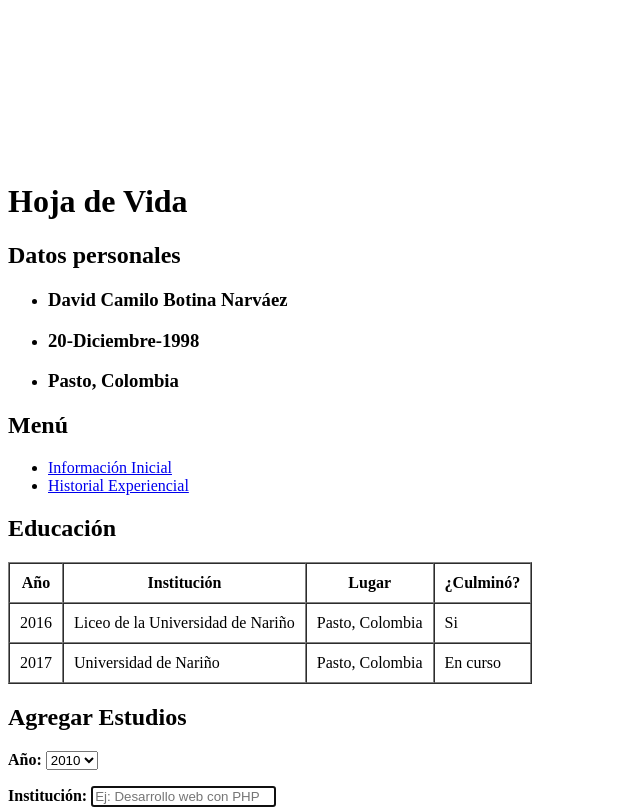
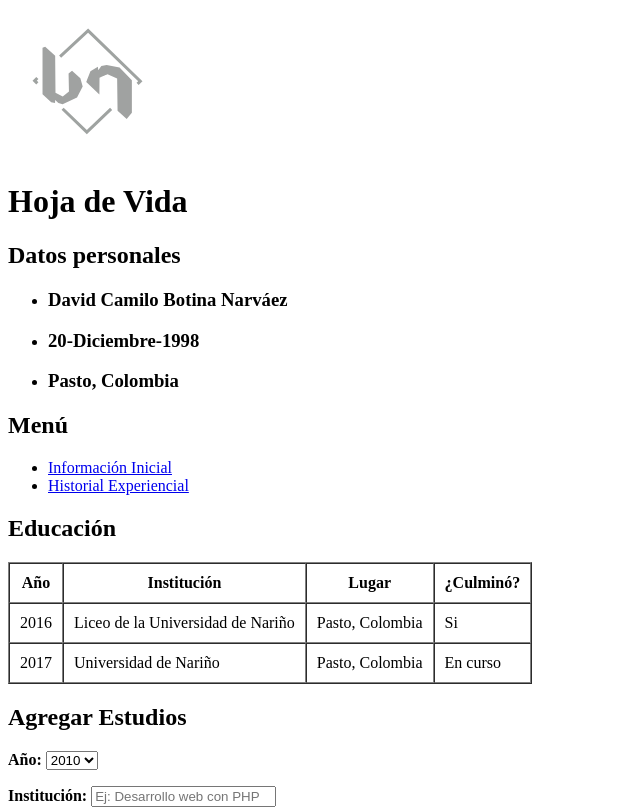
Before and after one commit to Davidbn20/Evaluacion-html-1, a plain HTML site: page educacion.html in a window 1280 px wide. Shown: the top 810 px of the page, without its empty margins (0-640 px from the left). Drawn offline with Linux system fonts and the light colour scheme.

Commit message:
completa

```diff
--- a/educacion.html
+++ b/educacion.html
@@ -7,7 +7,49 @@
   </head>
   <body>
     <header>
-      <svg>
+      <?xml version="1.0" encoding="utf-8"?>
+      <!-- Generator: Adobe Illustrator 16.0.0, SVG Export Plug-In . SVG Version: 6.00 Build 0)  -->
+      <!DOCTYPE svg PUBLIC "-//W3C//DTD SVG 1.1//EN" "http://www.w3.org/Graphics/SVG/1.1/DTD/svg11.dtd">
+      <svg version="1.1" xmlns="http://www.w3.org/2000/svg" xmlns:xlink="http://www.w3.org/1999/xlink" x="0px" y="0px" width="160px" height="150px" viewBox="0 0 841.89 595.28" enable-background="new 0 0 841.89 595.28" xml:space="preserve">
+        <g id="Capa_1">
+	        <path fill="none" stroke="#000000" stroke-miterlimit="10" d="M152.363,231.495"/>
+	        <path fill="none" stroke="#000000" stroke-miterlimit="10" d="M168.696,78.146"/>
+	      <g id="XMLID_1_">
+		    <g>
+			     <path fill="#A0A2A1" d="M380.758,273.264l12.26,42.528l-29.82,57.929l-75.858,35.567l-22.224-6.315l-16.923-16.347
+				    c-0.576,16.64-0.576,16.64-0.576,16.64l-20.356-4.595l-45.6-42.158V112.169l14.05-5.739l52.482,47.32l1.721,195.312l38.14,19.496
+				    l32.694-25.812l-2.004-95.208l18.085-13.886L380.758,273.264z"/>
+		    </g>
+		    <g>
+		    </g>
+	      </g>
+	      <g id="XMLID_2_">
+		    <g>
+			    <path fill="#A0A2A1" d="M651.787,283.407v170.881l-27.36,32.653l-47.933-43.213l-2.249-169.416l-50.527-22.075
+				   c0,0,0,0-42.122,17.547l-0.708,87.757l-69.176-65.098c0,0,0,0,22.019-56.481l39.25-23.933l1.914,19.146l16.274-22.976
+				   l27.762-4.787l67.97,12.924L651.787,283.407z"/>
+		    </g>
+		    <g>
+		    </g>
+	      </g>
+	         <polyline fill="none" stroke="#9FA3A1" stroke-width="16" stroke-miterlimit="10" points="154.397,299.568 140.329,285.5
+	          154.397,271.432 	"/>
+	         <polyline fill="none" stroke="#9FA3A1" stroke-width="16" stroke-miterlimit="10" points="274.222,158.956 421.518,22.284
+		        696.104,288.545 681.89,301.734 	"/>
+	         <polyline fill="none" stroke="#9FA3A1" stroke-width="16" stroke-miterlimit="10" points="542.619,433.604 414.771,556.584
+		        287.339,433.135 	"/>
+        </g>
+        <g id="Capa_2">
+	         <line fill="none" stroke="#000000" stroke-miterlimit="10" x1="985.18" y1="164" x2="1248.004" y2="-46.003"/>
+	         <path fill="none" stroke="#000000" stroke-miterlimit="10" d="M147.363,285.5"/>
+	         <path fill="none" stroke="#000000" stroke-miterlimit="10" d="M424.863,8"/>
+	         <path fill="none" stroke="#000000" stroke-miterlimit="10" d="M424.863,563"/>
+	         <path fill="none" stroke="#000000" stroke-miterlimit="10" d="M147.363,285.5"/>
+	         <path fill="none" stroke="#000000" stroke-miterlimit="10" d="M702.363,285.5"/>
+	         <path fill="none" stroke="#000000" stroke-miterlimit="10" d="M424.863,563"/>
+           <path fill="none" stroke="#000000" stroke-miterlimit="10" d="M424.863,8"/>
+	         <path fill="none" stroke="#000000" stroke-miterlimit="10" d="M702.363,285.5"/>
+        </g>
       </svg>
       <h1>Hoja de Vida</h1>
       <h2>Datos personales</h2>
@@ -64,7 +106,7 @@
         </p>
         <p>
           <label for="Institución"><strong>Institución:</strong></label>
-          <input type="text" name="Institución" placeholder="Ej: Desarrollo web con PHP" required autofocus>
+          <input type="text" name="Institución" placeholder="Ej: Desarrollo web con PHP" required>
         </p>
         <p>
           <label for="Lugar"><strong>Lugar:</strong></label><br/>
```
